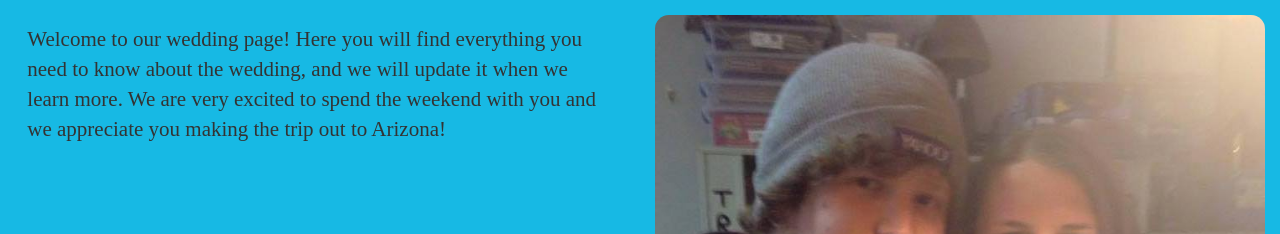
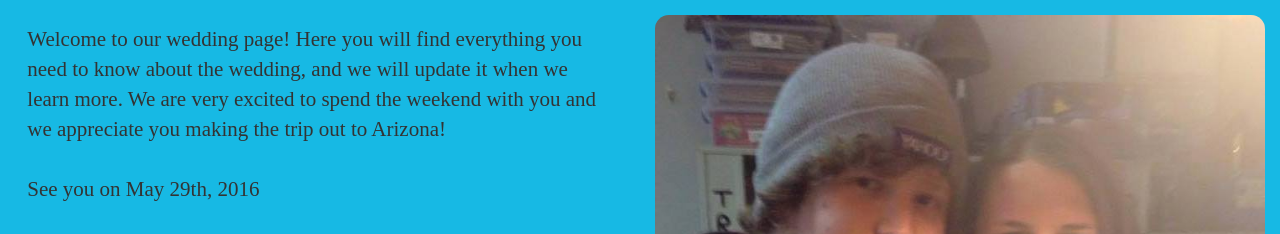
Before and after one commit to retrohacker/wedding, a website: page index.html in a window 1280 px wide. Shown: the part 718-952 px from the top of the page. Drawn offline with Linux system fonts and the light colour scheme; a web font is replaced by a local one.

Commit message:
updated date

```diff
--- a/index.html
+++ b/index.html
@@ -66,7 +66,8 @@
       <div class="container-fluid">
         <div class="row">
           <div class="col-sm-6 wedding-text">
-            Welcome to our wedding page! Here you will find everything you need to know about the wedding, and we will update it when we learn more. We are very excited to spend the weekend with you and we appreciate you making the trip out to Arizona!
+            Welcome to our wedding page! Here you will find everything you need to know about the wedding, and we will update it when we learn more. We are very excited to spend the weekend with you and we appreciate you making the trip out to Arizona!<br><br>
+            See you on May 29th, 2016
           </div>
           <div class="col-sm-6 wedding-column">
             <img src="./images/us.jpg">
```
